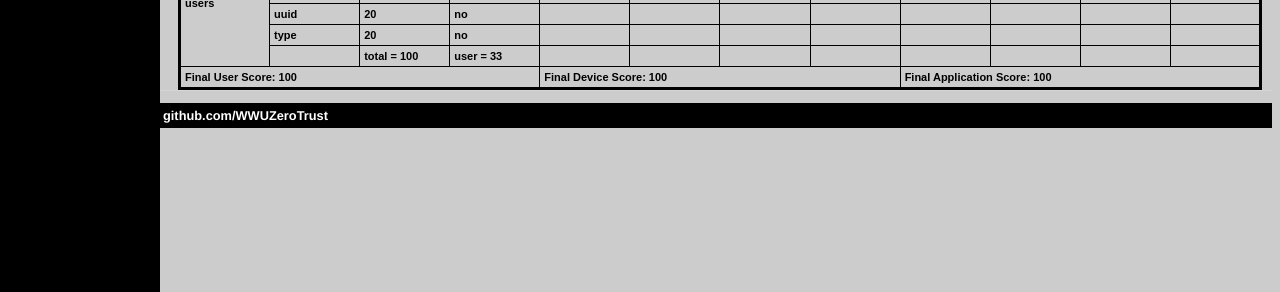
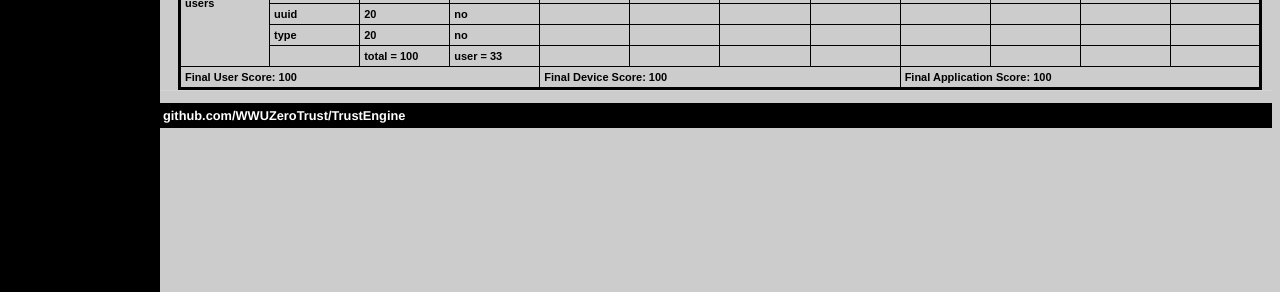
Before and after one commit to WWUZeroTrust/WWUZeroTrust.github.io, a Jekyll site: the page TrustEngine/index.html, which Jekyll copies as it is, in a window 1280 px wide. Shown: the part 605-897 px from the top of the page. Built offline with Jekyll 4.4.1, drawn with Linux system fonts in a browser that asks for light colours.

Commit message:
Update index.html

```diff
--- a/TrustEngine/index.html
+++ b/TrustEngine/index.html
@@ -159,7 +159,7 @@
 	</div>
 	<footer>
 	 <ul>
-	       <li><a href="https://github.com/WWUZeroTrust/trust_engine">github.com/WWUZeroTrust</a></li>
+	       <li><a href="https://github.com/WWUZeroTrust/trust_engine">github.com/WWUZeroTrust/TrustEngine</a></li>
 	</ul>
 	</footer>
 </html>
```
